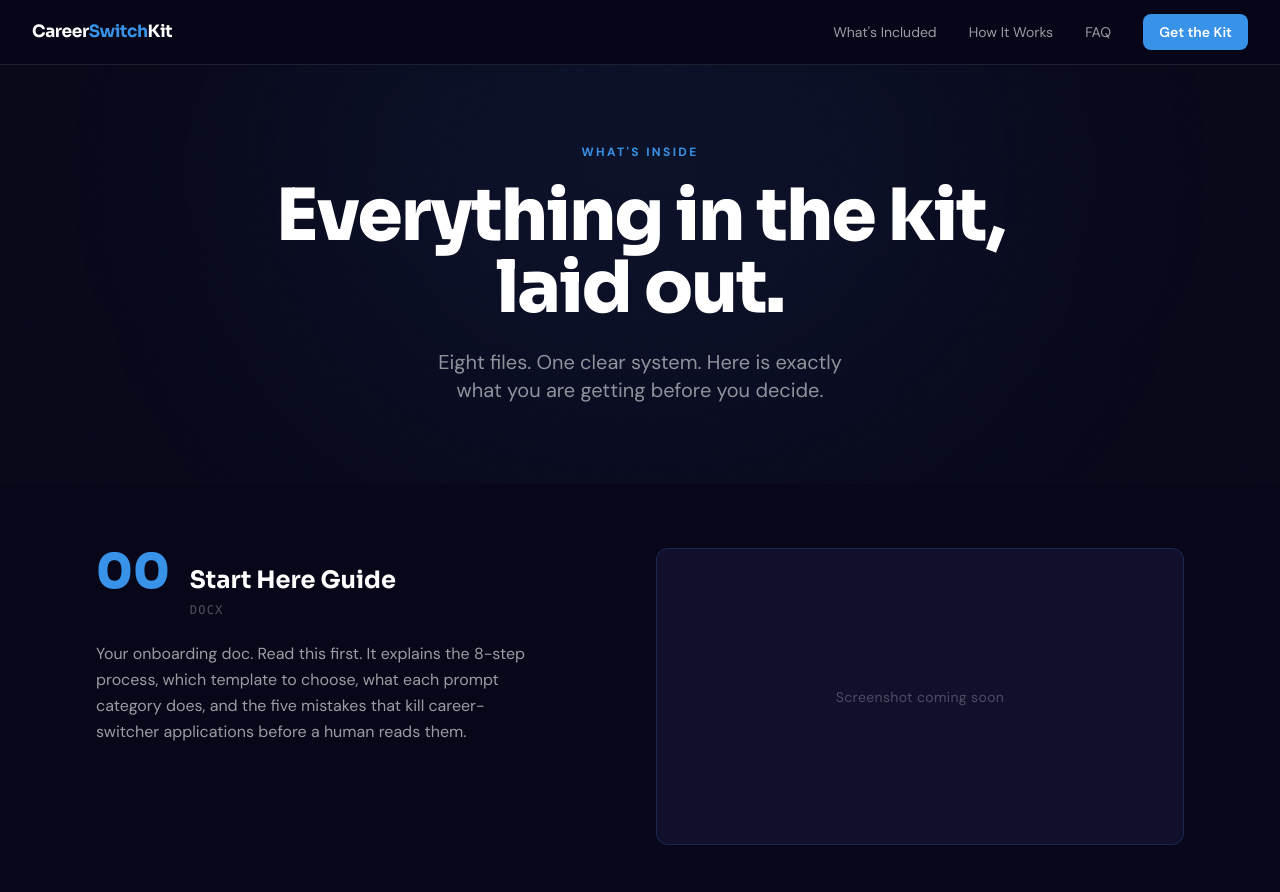
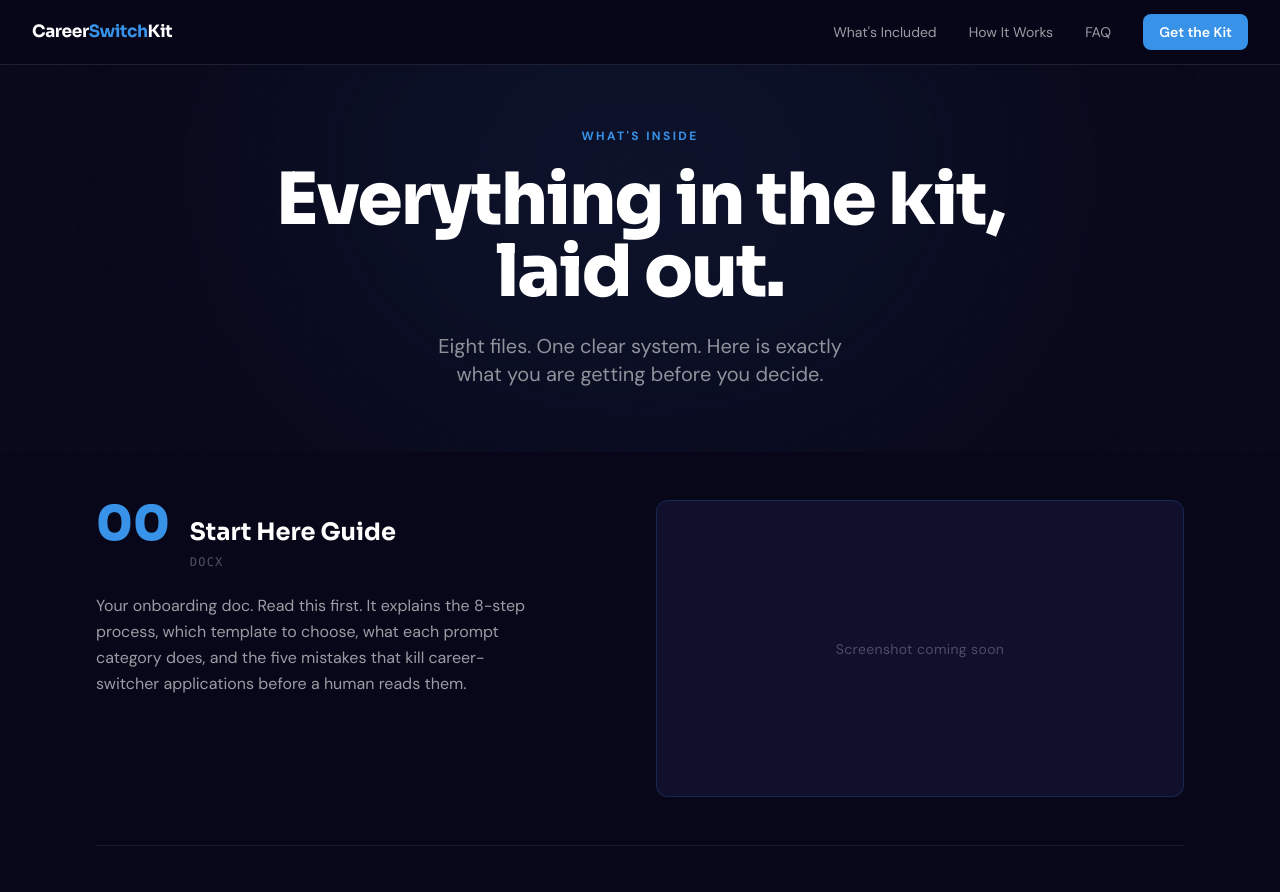
Before and after one commit to Amuo/careerswitchkit, a Next.js app: page /preview in a window 1280 px wide. Shown: the top 892 px of the page. Built offline with nearby package versions, Linux system fonts and the light colour scheme.

Commit message:
Apply landing-page fixes to preview and terms: headline sizing, tighter whitespace, em dashes

```diff
--- a/app/preview/page.tsx
+++ b/app/preview/page.tsx
@@ -97,7 +97,7 @@ export default function PreviewPage() {
             aria-hidden="true"
           />
 
-          <div className="relative z-10 max-w-4xl mx-auto px-4 sm:px-6 lg:px-8 pt-36 pb-20 text-center">
+          <div className="relative z-10 max-w-4xl mx-auto px-4 sm:px-6 lg:px-8 pt-32 pb-16 text-center">
             <Reveal>
               <p
                 className="text-xs font-bold tracking-[0.2em] uppercase mb-5"
@@ -105,7 +105,7 @@ export default function PreviewPage() {
               >
                 What&apos;s Inside
               </p>
-              <h1 className="font-sora text-5xl md:text-6xl lg:text-7xl font-black text-white leading-tight tracking-tight text-balance mb-6">
+              <h1 className="font-sora text-5xl lg:text-6xl xl:text-7xl font-black text-white leading-tight tracking-tight text-balance mb-6">
                 Everything in the kit,<br />laid out.
               </h1>
               <p className="text-white/55 text-lg md:text-xl leading-relaxed max-w-2xl mx-auto text-balance">
@@ -120,7 +120,7 @@ export default function PreviewPage() {
         <section className="max-w-6xl mx-auto px-4 sm:px-6 lg:px-8 pb-4">
           {files.map((file, i) => (
             <Reveal key={file.number} delay={0.05}>
-              <div className="py-16 grid grid-cols-1 lg:grid-cols-[1fr_1.1fr] gap-10 lg:gap-20 items-start">
+              <div className="py-12 grid grid-cols-1 lg:grid-cols-[1fr_1.1fr] gap-10 lg:gap-20 items-start">
 
                 {/* Left: file info */}
                 <div>
@@ -172,9 +172,9 @@ export default function PreviewPage() {
 
         {/* ── Pull Quote ── */}
         <Reveal>
-          <section className="max-w-4xl mx-auto px-4 sm:px-6 lg:px-8 py-24">
+          <section className="max-w-4xl mx-auto px-4 sm:px-6 lg:px-8 py-16">
             <div
-              className="py-16 text-center"
+              className="py-12 text-center"
               style={{
                 borderTop: "1px solid rgba(55,146,232,0.3)",
                 borderBottom: "1px solid rgba(55,146,232,0.3)",
@@ -193,7 +193,7 @@ export default function PreviewPage() {
         </Reveal>
 
         {/* ── CTA ── */}
-        <section style={{ background: "#10102D" }} className="py-28">
+        <section style={{ background: "#10102D" }} className="py-20">
           <Reveal>
             <div className="max-w-3xl mx-auto px-4 sm:px-6 lg:px-8 text-center">
               <h2 className="font-sora text-4xl md:text-5xl font-black text-white tracking-tight mb-4 text-balance">
--- a/app/terms/page.tsx
+++ b/app/terms/page.tsx
@@ -110,8 +110,8 @@ const sections = [
         intellectual property of Zorby&amp;Co and are protected by applicable
         copyright law. Your purchase grants you a personal, non-exclusive license for
         your own job-search use only. Redistribution, resale, sublicensing, or
-        sharing of any materials from this kit - in whole or in part, in any format
-        - is strictly prohibited.
+        sharing of any materials from this kit — in whole or in part, in any format
+        — is strictly prohibited.
       </p>
     ),
   },
```
